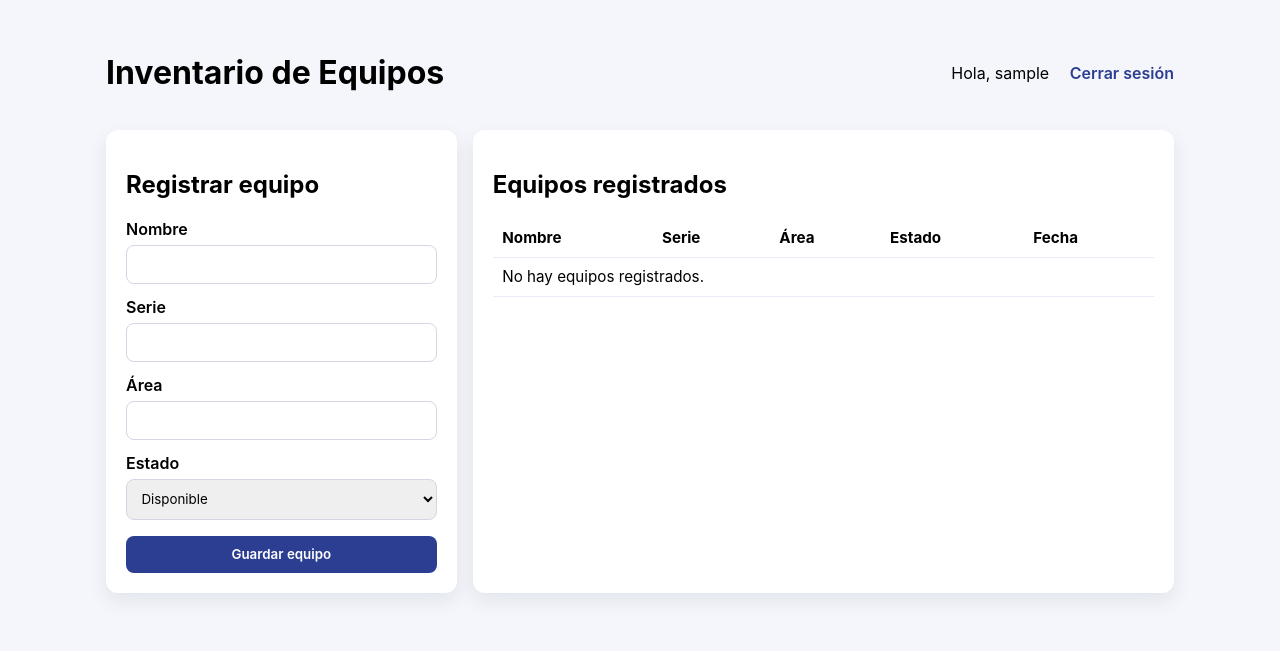
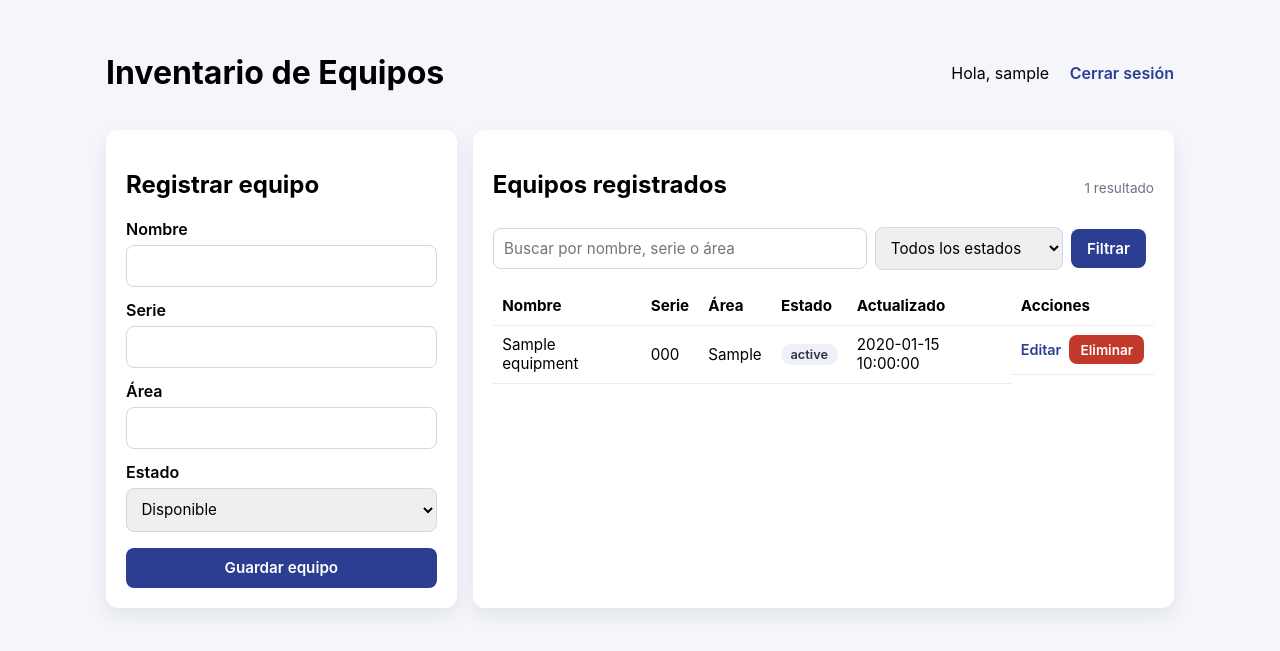
Before and after one commit to bernal34/inventario, a Flask app: page / in a window 1280 px wide. Shown: the top 651 px of the page. Run offline with Flask 3, Linux system fonts and the light colour scheme; the visitor is signed in with stand-in values (Sample User, id 1); tables that the repository leaves empty hold one stand-in row (values such as "Sample post"); data that the repository does not hold is empty.

Commit message:
Agregar CRUD completo, búsqueda y endurecer configuración
- CRUD completo de equipos: edición y eliminación además del alta y listado.
- Búsqueda por nombre/serie/área y filtro por estado en el dashboard.
- SECRET_KEY se lee de INVENTARIO_SECRET_KEY (fallback aleatorio en arranque).
- init_db() ahora se ejecuta una sola vez al iniciar la app, no por request.
- Decorador login_required centraliza la comprobación de sesión.
- Validación de estados permitidos y de longitud mínima de contraseña.
- Columna updated_at y badges de estado en la UI.
- .env.example, .gitignore y README actualizado.

```diff
--- a/app.py
+++ b/app.py
@@ -1,8 +1,11 @@
 from __future__ import annotations
 
+import os
+import secrets
 import sqlite3
+from functools import wraps
 from pathlib import Path
-from typing import Any
+from typing import Any, Callable
 
 from flask import Flask, flash, g, redirect, render_template, request, session, url_for
 from werkzeug.security import check_password_hash, generate_password_hash
@@ -10,14 +13,17 @@ from werkzeug.security import check_password_hash, generate_password_hash
 BASE_DIR = Path(__file__).resolve().parent
 DATABASE = BASE_DIR / "inventario.db"
 
+EQUIPMENT_STATUSES = ("Disponible", "En uso", "Mantenimiento", "Baja")
+
 app = Flask(__name__)
-app.config["SECRET_KEY"] = "cambia-esta-clave-secreta"
+app.config["SECRET_KEY"] = os.environ.get("INVENTARIO_SECRET_KEY") or secrets.token_hex(32)
 
 
 def get_db() -> sqlite3.Connection:
     if "db" not in g:
         g.db = sqlite3.connect(DATABASE)
         g.db.row_factory = sqlite3.Row
+        g.db.execute("PRAGMA foreign_keys = ON")
     return g.db
 
 
@@ -29,46 +35,72 @@ def close_db(_: Any) -> None:
 
 
 def init_db() -> None:
-    db = get_db()
-    db.executescript(
-        """
-        CREATE TABLE IF NOT EXISTS users (
-            id INTEGER PRIMARY KEY AUTOINCREMENT,
-            username TEXT UNIQUE NOT NULL,
-            password_hash TEXT NOT NULL
-        );
+    with sqlite3.connect(DATABASE) as conn:
+        conn.executescript(
+            """
+            CREATE TABLE IF NOT EXISTS users (
+                id INTEGER PRIMARY KEY AUTOINCREMENT,
+                username TEXT UNIQUE NOT NULL,
+                password_hash TEXT NOT NULL
+            );
 
-        CREATE TABLE IF NOT EXISTS equipment (
-            id INTEGER PRIMARY KEY AUTOINCREMENT,
-            name TEXT NOT NULL,
-            serial_number TEXT NOT NULL,
-            area TEXT NOT NULL,
-            status TEXT NOT NULL,
-            created_by INTEGER NOT NULL,
-            created_at TIMESTAMP DEFAULT CURRENT_TIMESTAMP,
-            FOREIGN KEY (created_by) REFERENCES users(id)
-        );
-        """
-    )
-    db.commit()
+            CREATE TABLE IF NOT EXISTS equipment (
+                id INTEGER PRIMARY KEY AUTOINCREMENT,
+                name TEXT NOT NULL,
+                serial_number TEXT NOT NULL,
+                area TEXT NOT NULL,
+                status TEXT NOT NULL,
+                created_by INTEGER NOT NULL,
+                created_at TIMESTAMP DEFAULT CURRENT_TIMESTAMP,
+                updated_at TIMESTAMP DEFAULT CURRENT_TIMESTAMP,
+                FOREIGN KEY (created_by) REFERENCES users(id)
+            );
+            """
+        )
 
 
-@app.before_request
-def load_logged_in_user() -> None:
-    init_db()
+def login_required(view: Callable[..., Any]) -> Callable[..., Any]:
+    @wraps(view)
+    def wrapped(*args: Any, **kwargs: Any) -> Any:
+        if "user_id" not in session:
+            return redirect(url_for("login"))
+        return view(*args, **kwargs)
+
+    return wrapped
 
 
 @app.route("/")
+@login_required
 def index() -> str:
-    user_id = session.get("user_id")
-    if not user_id:
-        return redirect(url_for("login"))
+    query = request.args.get("q", "").strip()
+    status_filter = request.args.get("status", "").strip()
 
-    db = get_db()
-    rows = db.execute(
-        "SELECT id, name, serial_number, area, status, created_at FROM equipment ORDER BY created_at DESC"
-    ).fetchall()
-    return render_template("dashboard.html", equipment=rows, username=session.get("username"))
+    sql = (
+        "SELECT id, name, serial_number, area, status, created_at, updated_at "
+        "FROM equipment WHERE 1=1"
+    )
+    params: list[Any] = []
+
+    if query:
+        sql += " AND (name LIKE ? OR serial_number LIKE ? OR area LIKE ?)"
+        like = f"%{query}%"
+        params.extend([like, like, like])
+
+    if status_filter and status_filter in EQUIPMENT_STATUSES:
+        sql += " AND status = ?"
+        params.append(status_filter)
+
+    sql += " ORDER BY datetime(updated_at) DESC, id DESC"
+
+    rows = get_db().execute(sql, params).fetchall()
+    return render_template(
+        "dashboard.html",
+        equipment=rows,
+        username=session.get("username"),
+        statuses=EQUIPMENT_STATUSES,
+        query=query,
+        status_filter=status_filter,
+    )
 
 
 @app.route("/register", methods=["GET", "POST"])
@@ -79,6 +111,10 @@ def register() -> str:
 
         if not username or not password:
             flash("Usuario y contraseña son obligatorios.", "error")
+            return render_template("register.html")
+
+        if len(password) < 6:
+            flash("La contraseña debe tener al menos 6 caracteres.", "error")
             return render_template("register.html")
 
         db = get_db()
@@ -123,18 +159,25 @@ def logout() -> str:
     return redirect(url_for("login"))
 
 
-@app.route("/equipment/add", methods=["POST"])
-def add_equipment() -> str:
-    if "user_id" not in session:
-        return redirect(url_for("login"))
-
+def _read_equipment_form() -> tuple[str, str, str, str]:
     name = request.form.get("name", "").strip()
     serial_number = request.form.get("serial_number", "").strip()
     area = request.form.get("area", "").strip()
     status = request.form.get("status", "Disponible").strip()
+    return name, serial_number, area, status
+
+
+@app.route("/equipment/add", methods=["POST"])
+@login_required
+def add_equipment() -> str:
+    name, serial_number, area, status = _read_equipment_form()
 
     if not all([name, serial_number, area, status]):
         flash("Todos los campos del equipo son obligatorios.", "error")
+        return redirect(url_for("index"))
+
+    if status not in EQUIPMENT_STATUSES:
+        flash("Estado de equipo no válido.", "error")
         return redirect(url_for("index"))
 
     db = get_db()
@@ -150,5 +193,67 @@ def add_equipment() -> str:
     return redirect(url_for("index"))
 
 
+@app.route("/equipment/<int:equipment_id>/edit", methods=["GET", "POST"])
+@login_required
+def edit_equipment(equipment_id: int) -> str:
+    db = get_db()
+    item = db.execute(
+        "SELECT id, name, serial_number, area, status FROM equipment WHERE id = ?",
+        (equipment_id,),
+    ).fetchone()
+
+    if item is None:
+        flash("Equipo no encontrado.", "error")
+        return redirect(url_for("index"))
+
+    if request.method == "POST":
+        name, serial_number, area, status = _read_equipment_form()
+
+        if not all([name, serial_number, area, status]):
+            flash("Todos los campos del equipo son obligatorios.", "error")
+            return render_template(
+                "edit_equipment.html", item=item, statuses=EQUIPMENT_STATUSES
+            )
+
+        if status not in EQUIPMENT_STATUSES:
+            flash("Estado de equipo no válido.", "error")
+            return render_template(
+                "edit_equipment.html", item=item, statuses=EQUIPMENT_STATUSES
+            )
+
+        db.execute(
+            """
+            UPDATE equipment
+               SET name = ?, serial_number = ?, area = ?, status = ?,
+                   updated_at = CURRENT_TIMESTAMP
+             WHERE id = ?
+            """,
+            (name, serial_number, area, status, equipment_id),
+        )
+        db.commit()
+        flash("Equipo actualizado.", "success")
+        return redirect(url_for("index"))
+
+    return render_template("edit_equipment.html", item=item, statuses=EQUIPMENT_STATUSES)
+
+
+@app.route("/equipment/<int:equipment_id>/delete", methods=["POST"])
+@login_required
+def delete_equipment(equipment_id: int) -> str:
+    db = get_db()
+    result = db.execute("DELETE FROM equipment WHERE id = ?", (equipment_id,))
+    db.commit()
+
+    if result.rowcount == 0:
+        flash("Equipo no encontrado.", "error")
+    else:
+        flash("Equipo eliminado.", "success")
+    return redirect(url_for("index"))
+
+
+with app.app_context():
+    init_db()
+
+
 if __name__ == "__main__":
     app.run(debug=True)
--- a/static/styles.css
+++ b/static/styles.css
@@ -3,8 +3,12 @@
   --bg: #f4f6fb;
   --card: #ffffff;
   --primary: #2c3e91;
+  --primary-dark: #233375;
   --danger: #c0392b;
+  --danger-dark: #962d22;
   --success: #1e8449;
+  --muted: #6b7280;
+  --border: #d2d7e3;
 }
 
 * {
@@ -30,6 +34,18 @@ body {
   box-shadow: 0 8px 20px rgba(15, 23, 42, 0.08);
 }
 
+.card-header {
+  display: flex;
+  justify-content: space-between;
+  align-items: baseline;
+  margin-bottom: 0.5rem;
+}
+
+.counter {
+  color: var(--muted);
+  font-size: 0.85rem;
+}
+
 .auth-card {
   max-width: 420px;
   margin: 4rem auto;
@@ -48,7 +64,8 @@ button {
   margin-top: 0.4rem;
   padding: 0.65rem;
   border-radius: 8px;
-  border: 1px solid #d2d7e3;
+  border: 1px solid var(--border);
+  font-size: 0.95rem;
 }
 
 button {
@@ -58,6 +75,11 @@ button {
   color: #fff;
   font-weight: 600;
   cursor: pointer;
+  transition: background 0.15s ease;
+}
+
+button:hover {
+  background: var(--primary-dark);
 }
 
 .topbar {
@@ -91,6 +113,7 @@ td {
   text-align: left;
   padding: 0.6rem;
   font-size: 0.95rem;
+  vertical-align: middle;
 }
 
 .alerts {
@@ -114,8 +137,105 @@ td {
   color: var(--success);
 }
 
+.search-bar {
+  display: grid;
+  grid-template-columns: 2fr 1fr auto auto;
+  gap: 0.5rem;
+  align-items: center;
+  margin-bottom: 1rem;
+}
+
+.search-bar input,
+.search-bar select,
+.search-bar button {
+  margin-top: 0;
+}
+
+.search-bar button {
+  width: auto;
+  padding: 0.65rem 1rem;
+}
+
+.clear-filters {
+  color: var(--muted);
+  font-size: 0.9rem;
+  text-decoration: none;
+  padding: 0 0.4rem;
+}
+
+.clear-filters:hover {
+  color: var(--primary);
+}
+
+.actions {
+  display: flex;
+  gap: 0.5rem;
+  align-items: center;
+}
+
+.actions form {
+  margin: 0;
+}
+
+.btn-link {
+  color: var(--primary);
+  text-decoration: none;
+  font-weight: 600;
+  font-size: 0.9rem;
+}
+
+.btn-link:hover {
+  text-decoration: underline;
+}
+
+.btn-danger {
+  width: auto;
+  margin: 0;
+  padding: 0.4rem 0.7rem;
+  background: var(--danger);
+  font-size: 0.85rem;
+}
+
+.btn-danger:hover {
+  background: var(--danger-dark);
+}
+
+.status {
+  display: inline-block;
+  padding: 0.2rem 0.6rem;
+  border-radius: 999px;
+  font-size: 0.8rem;
+  font-weight: 600;
+  background: #eef1f9;
+  color: #334;
+}
+
+.status-disponible {
+  background: #e8f8ef;
+  color: var(--success);
+}
+
+.status-en-uso {
+  background: #e6efff;
+  color: var(--primary);
+}
+
+.status-mantenimiento {
+  background: #fff5e0;
+  color: #a66800;
+}
+
+.status-baja {
+  background: #fdecea;
+  color: var(--danger);
+}
+
 @media (max-width: 900px) {
   .grid {
     grid-template-columns: 1fr;
   }
+
+  .search-bar {
+    grid-template-columns: 1fr 1fr;
+  }
 }
--- a/templates/dashboard.html
+++ b/templates/dashboard.html
@@ -24,10 +24,9 @@
 
       <label for="status">Estado</label>
       <select id="status" name="status">
-        <option>Disponible</option>
-        <option>En uso</option>
-        <option>Mantenimiento</option>
-        <option>Baja</option>
+        {% for s in statuses %}
+        <option value="{{ s }}">{{ s }}</option>
+        {% endfor %}
       </select>
 
       <button type="submit">Guardar equipo</button>
@@ -35,7 +34,30 @@
   </article>
 
   <article class="card">
-    <h2>Equipos registrados</h2>
+    <div class="card-header">
+      <h2>Equipos registrados</h2>
+      <span class="counter">{{ equipment|length }} resultado{{ '' if equipment|length == 1 else 's' }}</span>
+    </div>
+
+    <form method="get" class="search-bar">
+      <input
+        type="search"
+        name="q"
+        value="{{ query }}"
+        placeholder="Buscar por nombre, serie o área"
+      />
+      <select name="status">
+        <option value="">Todos los estados</option>
+        {% for s in statuses %}
+        <option value="{{ s }}" {% if s == status_filter %}selected{% endif %}>{{ s }}</option>
+        {% endfor %}
+      </select>
+      <button type="submit">Filtrar</button>
+      {% if query or status_filter %}
+      <a class="clear-filters" href="{{ url_for('index') }}">Limpiar</a>
+      {% endif %}
+    </form>
+
     <table>
       <thead>
         <tr>
@@ -43,7 +65,8 @@
           <th>Serie</th>
           <th>Área</th>
           <th>Estado</th>
-          <th>Fecha</th>
+          <th>Actualizado</th>
+          <th>Acciones</th>
         </tr>
       </thead>
       <tbody>
@@ -52,12 +75,22 @@
           <td>{{ item.name }}</td>
           <td>{{ item.serial_number }}</td>
           <td>{{ item.area }}</td>
-          <td>{{ item.status }}</td>
-          <td>{{ item.created_at }}</td>
+          <td><span class="status status-{{ item.status|lower|replace(' ', '-') }}">{{ item.status }}</span></td>
+          <td>{{ item.updated_at }}</td>
+          <td class="actions">
+            <a class="btn-link" href="{{ url_for('edit_equipment', equipment_id=item.id) }}">Editar</a>
+            <form
+              method="post"
+              action="{{ url_for('delete_equipment', equipment_id=item.id) }}"
+              onsubmit="return confirm('¿Eliminar este equipo?');"
+            >
+              <button type="submit" class="btn-danger">Eliminar</button>
+            </form>
+          </td>
         </tr>
         {% else %}
         <tr>
-          <td colspan="5">No hay equipos registrados.</td>
+          <td colspan="6">No hay equipos que coincidan con la búsqueda.</td>
         </tr>
         {% endfor %}
       </tbody>
```
Also changed, not shown: templates/edit_equipment.html (added, +30 -0 lines), README.md, 2 other files.
